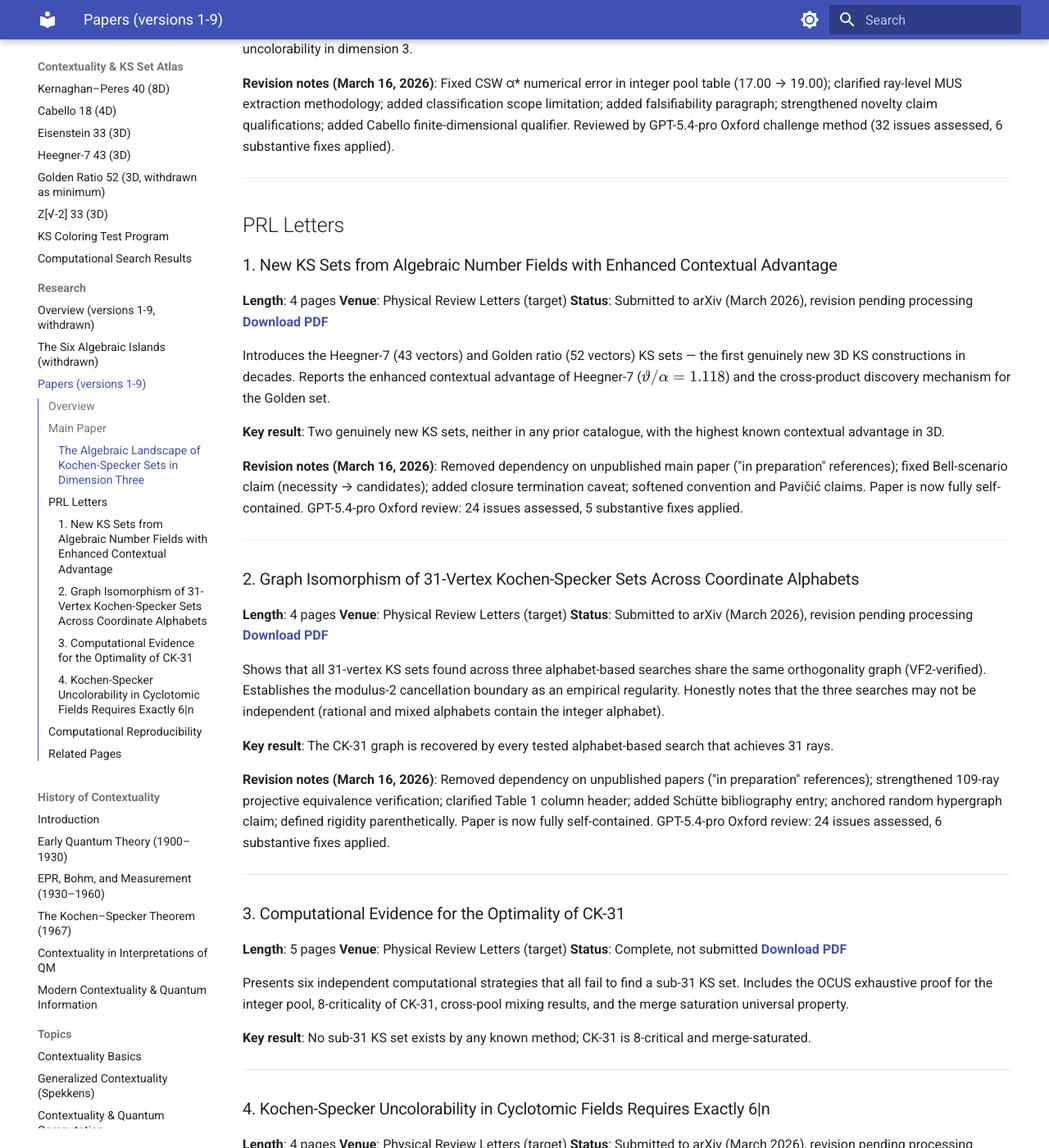
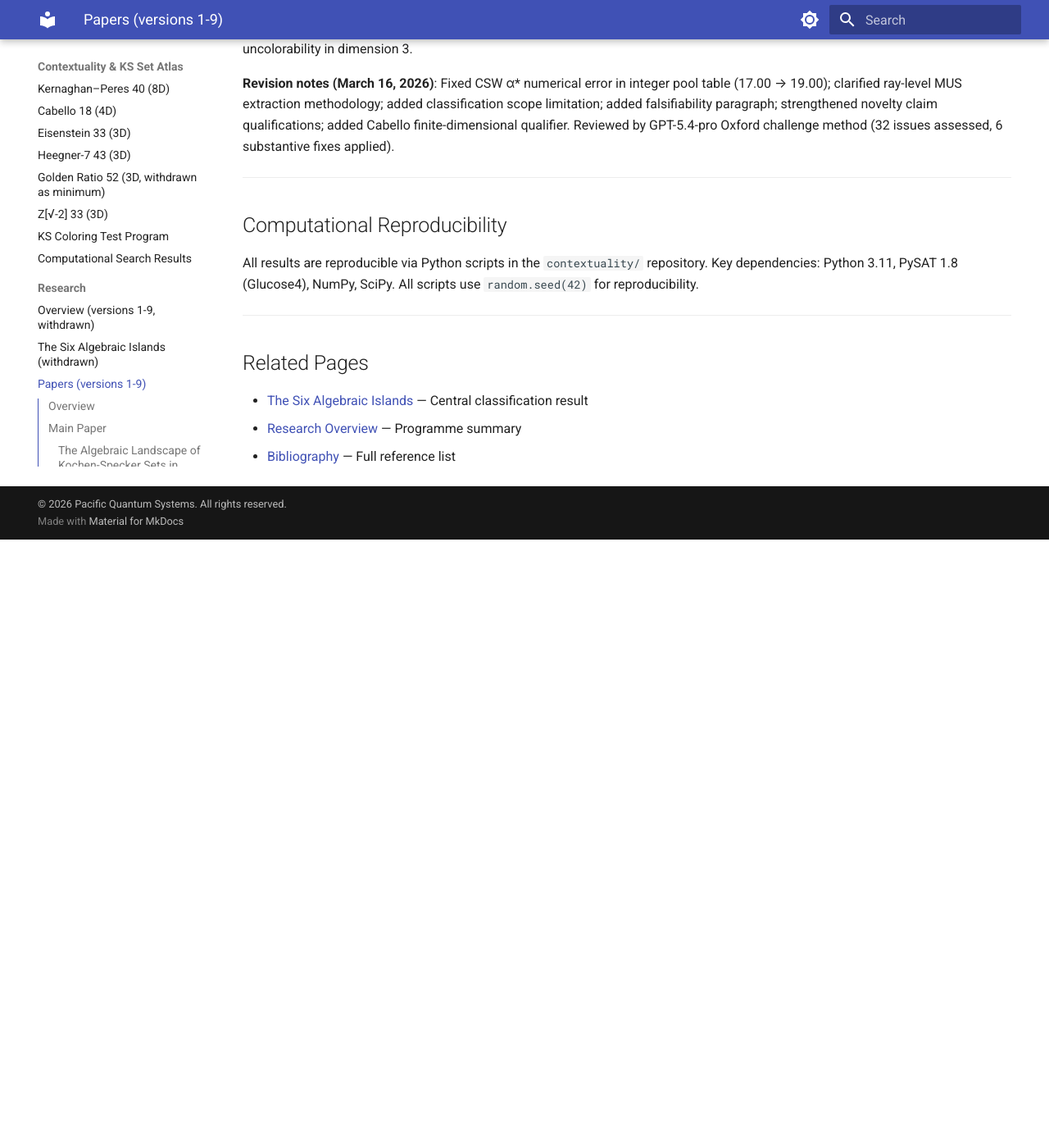
Before and after one commit to michaelkernaghan/contextuality, an MkDocs documentation site: the page built from docs/research/papers.md, in a window 1280 px wide and 1400 px high, scrolled down 1131 px. Shown: the whole window at 82% size. Built offline with MkDocs 1.6.1 and Material for MkDocs 9.7.7, drawn with Linux system fonts in a browser that asks for light colours; after the commit the page ends 1789 px from its top, so only the background shows below that; some of the changed text lies outside the part shown.

Commit message:
Move the five unrevised letters to archive/letters
The cyclotomic, heegner7, sub31, universality and galois letters were
written alongside versions 1-9. They are kept as a record, with a note
saying what stands against version 11. README, two docs pages and four
wiki pages now point to the archive.

Co-Authored-By: Claude Fable 5.2 <noreply@anthropic.com>

```diff
--- a/docs/research/papers.md
+++ b/docs/research/papers.md
@@ -14,7 +14,7 @@
 
 ## Overview
 
-The algebraic islands research programme has produced one main paper and four PRL-style letters, each addressing a distinct aspect of the classification of Kochen-Specker sets in dimension three.
+The algebraic islands research programme produced one main paper. Five short letters written alongside versions 1-9 were never revised. They are kept as a record in [`archive/letters/`](https://github.com/michaelkernaghan/contextuality/tree/main/archive/letters), with a note on what stands and what does not.
 
 **Author**: Michael Kernaghan, Pacific Quantum Systems, Vancouver, Canada
 
@@ -49,66 +49,6 @@ The comprehensive paper presenting the full algebraic classification. Covers:
 
 ---
 
-## PRL Letters
-
-### 1. New KS Sets from Algebraic Number Fields with Enhanced Contextual Advantage
-
-**Length**: 4 pages
-**Venue**: Physical Review Letters (target)
-**Status**: Submitted to arXiv (March 2026), revision pending processing
-**[Download PDF](../papers/heegner7_letter.pdf)**
-
-Introduces the Heegner-7 (43 vectors) and Golden ratio (52 vectors) KS sets — the first genuinely new 3D KS constructions in decades. Reports the enhanced contextual advantage of Heegner-7 ($\vartheta/\alpha = 1.118$) and the cross-product discovery mechanism for the Golden set.
-
-**Key result**: Two genuinely new KS sets, neither in any prior catalogue, with the highest known contextual advantage in 3D.
-
-**Revision notes (March 16, 2026)**: Removed dependency on unpublished main paper ("in preparation" references); fixed Bell-scenario claim (necessity → candidates); added closure termination caveat; softened convention and Pavičić claims. Paper is now fully self-contained. GPT-5.4-pro Oxford review: 24 issues assessed, 5 substantive fixes applied.
-
----
-
-### 2. Graph Isomorphism of 31-Vertex Kochen-Specker Sets Across Coordinate Alphabets
-
-**Length**: 4 pages
-**Venue**: Physical Review Letters (target)
-**Status**: Submitted to arXiv (March 2026), revision pending processing
-**[Download PDF](../papers/universality_letter.pdf)**
-
-Shows that all 31-vertex KS sets found across three alphabet-based searches share the same orthogonality graph (VF2-verified). Establishes the modulus-2 cancellation boundary as an empirical regularity. Honestly notes that the three searches may not be independent (rational and mixed alphabets contain the integer alphabet).
-
-**Key result**: The CK-31 graph is recovered by every tested alphabet-based search that achieves 31 rays.
-
-**Revision notes (March 16, 2026)**: Removed dependency on unpublished papers ("in preparation" references); strengthened 109-ray projective equivalence verification; clarified Table 1 column header; added Schütte bibliography entry; anchored random hypergraph claim; defined rigidity parenthetically. Paper is now fully self-contained. GPT-5.4-pro Oxford review: 24 issues assessed, 6 substantive fixes applied.
-
----
-
-### 3. Computational Evidence for the Optimality of CK-31
-
-**Length**: 5 pages
-**Venue**: Physical Review Letters (target)
-**Status**: Complete, not submitted
-**[Download PDF](../papers/sub31_letter.pdf)**
-
-Presents six independent computational strategies that all fail to find a sub-31 KS set. Includes the OCUS exhaustive proof for the integer pool, 8-criticality of CK-31, cross-pool mixing results, and the merge saturation universal property.
-
-**Key result**: No sub-31 KS set exists by any known method; CK-31 is 8-critical and merge-saturated.
-
----
-
-### 4. Kochen-Specker Uncolorability in Cyclotomic Fields Requires Exactly 6|n
-
-**Length**: 4 pages
-**Venue**: Physical Review Letters (target)
-**Status**: Submitted to arXiv (March 2026), revision pending processing
-**[Download PDF](../papers/cyclotomic_letter.pdf)**
-
-The only letter with a complete algebraic proof (no computational evidence needed). Proves that the cyclotomic ray pool $S_n$ is KS-uncolorable if and only if $6|n$, via seven lemmas covering sufficiency and three necessity cases.
-
-**Key result**: Complete characterization of KS-uncolorability across all cyclotomic fields, connecting to $\mathbb{Z}[1/6]$ minimality.
-
-**Revision notes (March 16, 2026)**: Added footnote clarifying orthogonality table shows necessary divisibility conditions; marked Cabello 2025 as preprint. GPT-5.4-pro Oxford review: 15 issues assessed, 2 substantive fixes applied (proofs confirmed correct).
-
----
-
 ## Computational Reproducibility
 
 All results are reproducible via Python scripts in the `contextuality/` repository. Key dependencies: Python 3.11, PySAT 1.8 (Glucose4), NumPy, SciPy. All scripts use `random.seed(42)` for reproducibility.
```
Also changed, not shown: README.md (+3 -3 lines), archive/letters/README.md (added, +20 -0 lines), docs/research/index.md (+1 -1 lines), wiki/papers/cyclotomic-letter.md (+3 -1 lines), wiki/papers/heegner7-letter.md (+3 -1 lines), wiki/papers/sub31-letter.md (+3 -1 lines), wiki/papers/universality-letter.md (+3 -1 lines), 22 other files.
